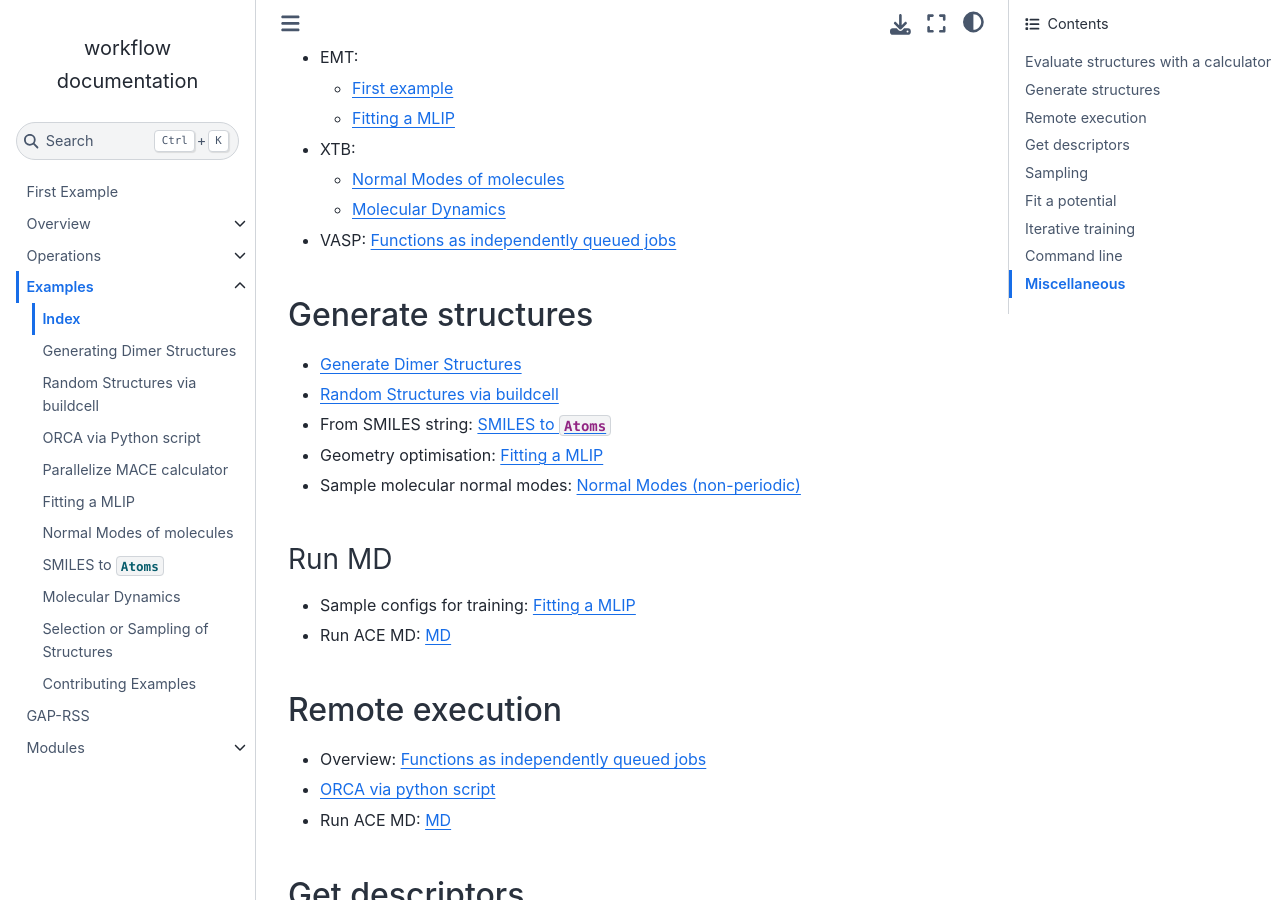
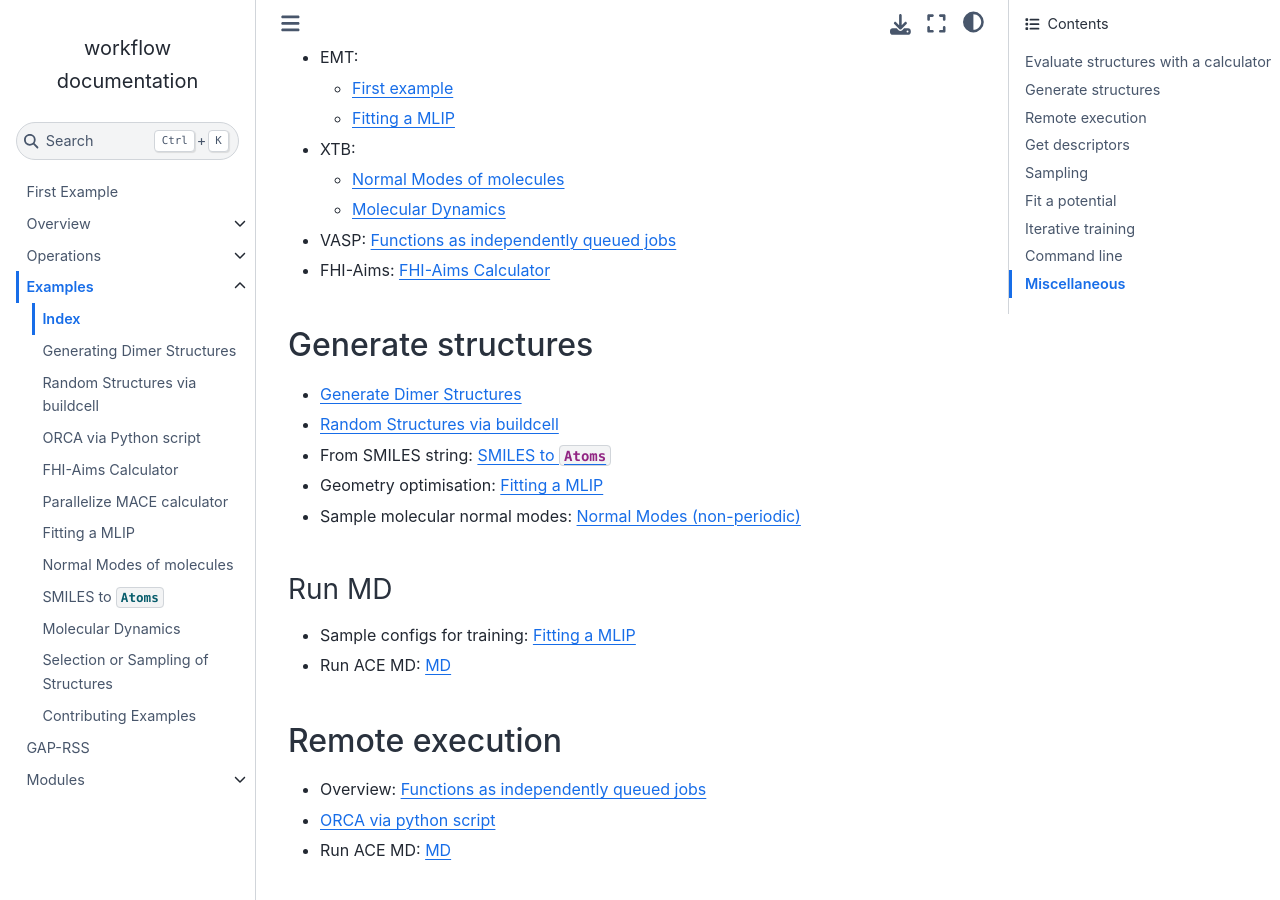
Before and after one commit to libAtoms/workflow, a Sphinx documentation site: the page built from docs/source/examples.index.md, in a window 1280 px wide and 900 px high, scrolled down 328 px. Built offline with Sphinx 7.4.7 and the Sphinx Book theme 1.1.4, drawn with Linux system fonts in a browser that asks for light colours; pages that are not in the unit, such as notebooks, are missing from menus.

Commit message:
Added example for FHI-Aims calculator including a testing coding box.

```diff
--- a/docs/source/examples.index.md
+++ b/docs/source/examples.index.md
@@ -15,6 +15,7 @@ Examples often show examples of more than one thing. Below is a list of common o
     - [Normal Modes of molecules](examples.normal_modes.md)
     - [Molecular Dynamics](examples.md.md)
 - VASP: [Functions as independently queued jobs](overview.queued.md)
+- FHI-Aims: [FHI-Aims Calculator](examples.fhiaims_calculator.ipynb)
 
 
 ## Generate structures
--- a/docs/source/examples.rst
+++ b/docs/source/examples.rst
@@ -14,6 +14,7 @@ Self-contained code snippets of common things that can be done with Workflow.
    examples.dimers.ipynb
    examples.buildcell.ipynb
    examples.orca_python.md
+   examples.fhiaims_calculator.ipynb
    examples.mace.md
    examples.mlip_fitting.md
    examples.normal_modes.md
```
Also changed, not shown: docs/source/examples.fhiaims_calculator.ipynb (added).
